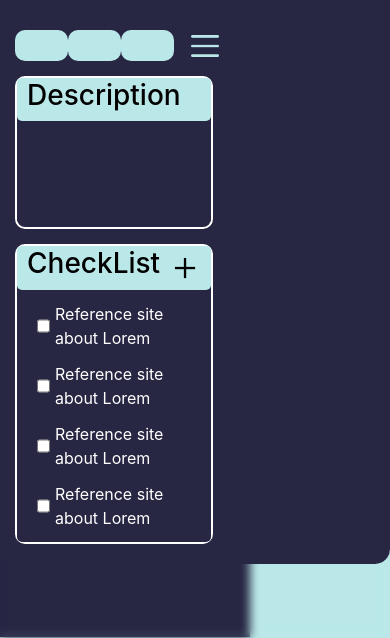
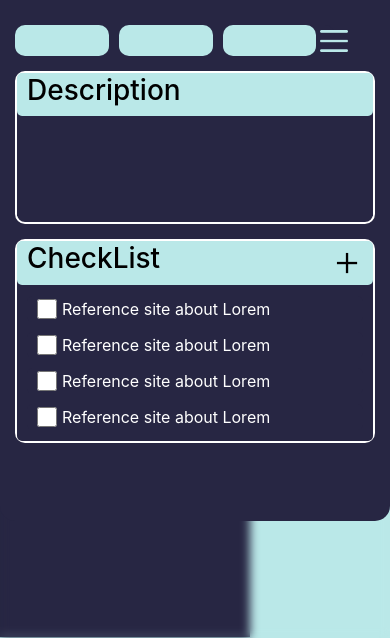
Before and after one commit to EL-Nabil-Hakimi/Scrum_Board, a plain HTML site: page main.html in a window 390 px wide. Shown: the part 206-844 px from the top of the page. Drawn offline with nearby package versions, Linux system fonts and the light colour scheme.

Commit message:
Update style.css
Add Responsive

```diff
--- a/style.css
+++ b/style.css
@@ -221,14 +221,15 @@ dialog {
     opacity: 1;
 }
 
-
 .col-3{
     background-color: #BAE8E8;
-    width: 4em;
+    min-width: 2em;
     height: 1.9em;
     border-radius: 10px;
     cursor: pointer;
     transition: 100ms;
+    margin-right: 10px;
+    z-index: 9;
 }
 
 .col-3:hover{
@@ -392,6 +393,7 @@ dialog {
 }
 
 @media (min-width :1000px){
+
     .container{
         width: 50vw;
         background-color:#272643;
@@ -404,10 +406,10 @@ dialog {
 
 @media (max-width: 560px ){
 
+    .col-7{
+        min-width:  100%;
+    }
 
-    .col-7{
-        width: 100%;
-    }
     .Div_Tools{
         position: absolute;
         height: 230px;
@@ -418,6 +420,10 @@ dialog {
     #MenuIcon{
         display: block;
         background-color: #272643;
+        position: absolute;
+        right: 45px;
+        z-index: 1;
+        width: 1em;
     }
 
     #MenuIcon img{
```
